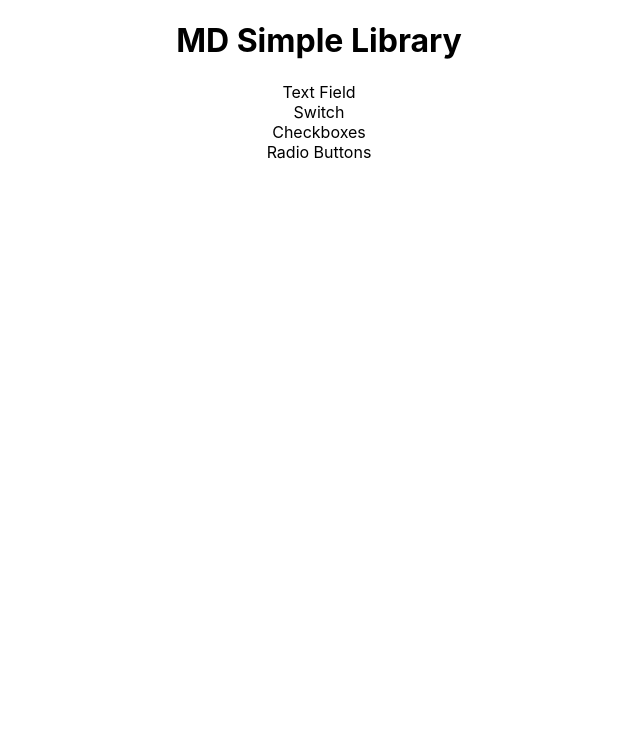
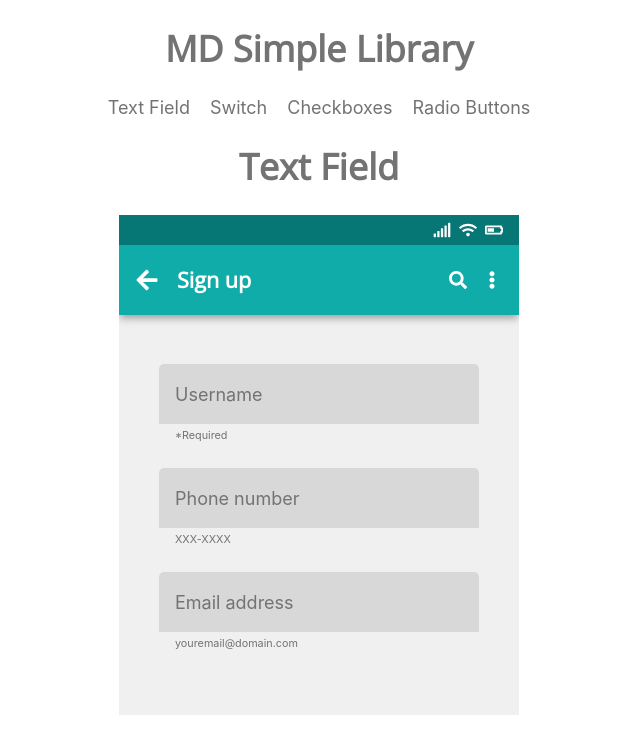
Before and after one commit to devinardya/mandatory-uxdesign1, a React (Create React App) app: page / in a window 1280 px wide. Shown: the top 754 px of the page, without its empty margins (321-961 px from the left). Built offline with nearby package versions, Linux system fonts and the light colour scheme.

Commit message:
building textField

```diff
--- a/package.json
+++ b/package.json
@@ -9,6 +9,7 @@
     "react": "^16.13.0",
     "react-dom": "^16.13.0",
     "react-icons": "^3.9.0",
+    "react-router-dom": "^5.1.2",
     "react-scripts": "3.4.0"
   },
   "scripts": {
--- a/src/App.css
+++ b/src/App.css
@@ -1,3 +1,18 @@
+@import url('https://fonts.googleapis.com/css?family=Open+Sans&display=swap');
+
+:root {
+  color: #737373;
+  box-sizing: border-box;
+  font-family: 'Open Sans', sans-serif;
+  font-size: 18px;
+  margin: 0;
+  padding: 0;
+}
+
+h1, h2, h3, h4 {
+  font-family: 'Open Sans', sans-serif;
+}
+
 .App {
   text-align: center;
 }
@@ -36,3 +51,19 @@
     transform: rotate(360deg);
   }
 }
+
+.options-buttons {
+  display: flex;
+  flex-flow: row wrap;
+  justify-content: center;
+  align-items: center;
+}
+
+.option {
+  margin: 0 10px;
+}
+
+.option:hover {
+  cursor: pointer;
+  color: orange;
+}
--- a/src/App.js
+++ b/src/App.js
@@ -1,15 +1,41 @@
-import React from 'react';
+import React, { useState } from 'react';
 import './App.css';
+import TextField from '../src/TextInput/TextInput';
+import Switch from '../src/Switch/Switch';
+import Checkbox from '../src/Checkbox/Checkbox';
+import Radio from '../src/Radio/Radio';
 
 function App() {
+
+  const [tab, updateTab] = useState("text");
+
+  const tabChange = (inputTab) => {
+      updateTab(inputTab);
+  }
+
+        let content;
+
+        if (tab === 'text') {
+              content = <TextField/>
+          } else if (tab === "switch") {
+              content = <Switch/>
+          } else if (tab === "checkboxes") {
+              content = <Checkbox/>
+          } else if (tab === "radio") {
+              content = <Radio/>
+        }
+
   return (
     <div className="App">
         <h1>MD Simple Library</h1>
-        <div className="options-buttons">
-            <div className="option">Text Field</div>
-            <div className="option">Switch</div>
-            <div className="option">Checkboxes</div>
-            <div className="option">Radio Buttons</div>
+                <div className="options-buttons">
+                    <div onClick={ ()=> tabChange("text")} className="option">Text Field</div>
+                    <div onClick={ ()=> tabChange("switch")} className="option">Switch</div>
+                    <div onClick={ ()=> tabChange("checkboxes")} className="option">Checkboxes</div>
+                    <div onClick={ ()=> tabChange("radio")} className="option">Radio Buttons</div>
+                </div>
+        <div>
+            {content}
         </div>
     </div>
   );
--- a/src/Checkbox/Checkbox.js
+++ b/src/Checkbox/Checkbox.js
@@ -0,0 +1,13 @@
+import React from 'react';
+
+class Checkbox extends React.Component {
+    render(){
+        return(
+            <>
+                 <h1>Checkbox</h1>
+            </>
+        );
+    }
+}
+
+export default Checkbox;
--- a/src/Radio/Radio.js
+++ b/src/Radio/Radio.js
@@ -0,0 +1,13 @@
+import React from 'react';
+
+class Radio extends React.Component {
+    render(){
+        return(
+            <>
+                 <h1>Radio</h1>
+            </>
+        );
+    }
+}
+
+export default Radio;
--- a/src/Switch/Switch.js
+++ b/src/Switch/Switch.js
@@ -0,0 +1,13 @@
+import React from 'react';
+
+class Switch extends React.Component {
+    render(){
+        return(
+            <>
+                 <h1>Switch</h1>
+            </>
+        );
+    }
+}
+
+export default Switch;
--- a/src/TextInput/TextInput.js
+++ b/src/TextInput/TextInput.js
@@ -0,0 +1,123 @@
+import React from 'react';
+import './text-style.css';
+import { FaWifi, FaBatteryHalf, FaSignal, FaArrowLeft, FaSearch, FaEllipsisV } from "react-icons/fa";
+
+class TextInput extends React.Component {
+
+    constructor(props) {
+        super(props);
+        this.state = {
+                       theList : [ { text: "Username",
+                                     infoText: "*Required",
+                                     id: 0,
+                                     inputBoxStatus : false,},
+                                   { text: "Phone number",
+                                     infoText: "XXX-XXXX",
+                                     id: 1,
+                                     inputBoxStatus : false,},
+                                   { text: "Email address",
+                                     infoText: "youremail@domain.com",
+                                     id: 2,
+                                     inputBoxStatus : false,}, ],
+
+        }
+
+        this.inputChange = this.inputChange.bind(this);
+        this.inputOn = this.inputOn.bind(this);
+    }
+
+    inputChange(index){
+        console.log(index)
+
+        const buttonIndex = this.state.theList.findIndex (x => x.id === index);
+        // console.log(buttonIndex)
+          const data = [...this.state.theList];
+
+        console.log("the curent data", data)
+        //console.log(data[buttonIndex])
+        data[buttonIndex] = {
+            text: data[buttonIndex].text,
+            infoText : data[buttonIndex].infoText,
+            id : data[buttonIndex].id,
+            inputBoxStatus : data[buttonIndex].inputBoxStatus === false ? true : false,
+        }
+
+        this.setState({theList: data})
+
+    }
+
+    inputOn(index) {
+        console.log(index)
+
+        const buttonIndex = this.state.theList.findIndex (x => x.id === index);
+        // console.log(buttonIndex)
+          const data = [...this.state.theList];
+
+        console.log("the curent data", data)
+        //console.log(data[buttonIndex])
+        data[buttonIndex] = {
+            text: data[buttonIndex].text,
+            infoText : data[buttonIndex].infoText,
+            id : data[buttonIndex].id,
+            inputBoxStatus : true,
+        }
+
+        this.setState({theList: data})
+    }
+
+    render(){
+        const inputList = this.state.theList;
+
+        return(
+            <>
+                 <h1>Text Field</h1>
+                 <div className="box-container">
+                     <div className="top-appbar">
+                        <div className="top-block">
+                            <FaSignal style= {{marginRight: "8px"}}/>
+                            <FaWifi style= {{marginRight: "8px"}}/>
+                            <FaBatteryHalf style= {{marginRight: "16px"}}/>
+                        </div>
+                        <div className="bottom-block">
+                            <FaArrowLeft size="24px" color="#fff" style= {{marginLeft: "16px"}}/>
+                            <h4>Sign up</h4>
+                            <FaSearch color="#fff" style= {{marginRight: "16px"}} />
+                            <FaEllipsisV color="#fff" style= {{marginRight: "16px"}} />
+                        </div>
+                     </div>
+                     <form>
+                        {inputList.map((input, idx) => {
+                            let boxClassName;
+                            let inputType;
+                            /* console.log(input) */
+
+                            if(input.inputBoxStatus){
+                                console.log("it's active")
+                                inputType = "text"
+                               /*  boxClassName = "show active" */
+                            } else {
+                                inputType = "hidden"
+                               /*  boxClassName = "show" */
+                            }
+
+                            return (<div className="input-container" key={idx}>
+
+                                        <div className="input-box" onClick={()=> this.inputChange(idx)}>
+                                            <div className="cursor">{input.text}</div>
+                                            <input type={inputType} className={boxClassName} onClick={()=> this.inputOn(idx)}></input>
+                                        </div>
+
+                                        <p>{input.infoText}</p>
+                                    </div>
+                                    )
+
+
+                            })}
+                     </form>
+                 </div>
+            </>
+        );
+    }
+}
+
+export default TextInput;
--- /dev/null
+++ b/src/TextInput/text-style.css
@@ -0,0 +1,118 @@
+.box-container {
+    width: 400px;
+    height: 500px;
+    background-color: rgb(240, 240, 240);
+    margin: 0 auto;
+    display: flex;
+    flex-flow: column wrap;
+    justify-content: flex-start;
+    align-items: center;
+    overflow: hidden;
+}
+
+.top-appbar {
+    height: 20%;
+    width: 100%;
+    background-color: #10aca9;
+    display: flex;
+    flex-flow: column wrap;
+    justify-content: space-between;
+    align-items: center;
+    -webkit-box-shadow: 0px 4px 8px -1px rgba(153,153,153,1);
+    -moz-box-shadow: 0px 4px 8px -1px rgba(153,153,153,1);
+    box-shadow: 0px 4px 8px -1px rgba(153,153,153,1);
+}
+
+.top-block {
+    width: 100%;
+    height: 30%;
+    background-color: #077775;
+    display: flex;
+    flex-flow: row wrap;
+    justify-content: flex-end;
+    align-items: center;
+    color: white;
+}
+
+.bottom-block {
+    width: 100%;
+    height: 70%;
+    display: flex;
+    flex-flow: row wrap;
+    justify-content: flex-start;
+    align-items: center;
+}
+
+.bottom-block > h4 {
+    padding-left: 18px;
+    color: #fff;
+    font-size: 1.2rem;
+    margin: 0;
+    vertical-align: middle;
+    line-height: 0;
+    width: 68%;
+    text-align: left;
+}
+
+form {
+    width: 100%;
+    height: 80%;
+    display: flex;
+    flex-flow: column wrap;
+    justify-content: flex-start;
+    align-items: center;
+}
+
+.input-container {
+    width: 80%;
+    height: 20%;
+    margin: 12px 0;
+    display: flex;
+    flex-flow: column wrap;
+    justify-content: center;
+    align-items: center;
+
+}
+
+.input-box{
+    width: calc(100% - 32px);
+    height: 75%;
+    padding: 0 16px;
+    border-radius: 5px 5px 0 0;
+    background-color: rgb(216, 216, 216);
+    display: flex;
+    flex-flow: column wrap;
+    justify-content: center;
+    align-items: flex-start;
+}
+
+.show.active {
+    width: 100%;
+    height: 50%;
+    border: none;
+    border-radius: 5px 5px 0 0;
+    background-color: rgb(216, 216, 216);
+    font-size: 0.9rem;
+    color: #737373;
+    display: block;
+}
+
+.show {
+    display: none;
+}
+
+.input-container:first-child {
+    margin-top: 48px;
+}
+
+.input-container > p {
+    font-size: 0.6rem;
+    margin: 0;
+    align-self: flex-start;
+    padding-top: 5px;
+    padding-left: 16px;
+}
+
+.input-box.active {
+
+}
```
Also changed, not shown: 1 other file (tests, documents, lock files or other folders).
